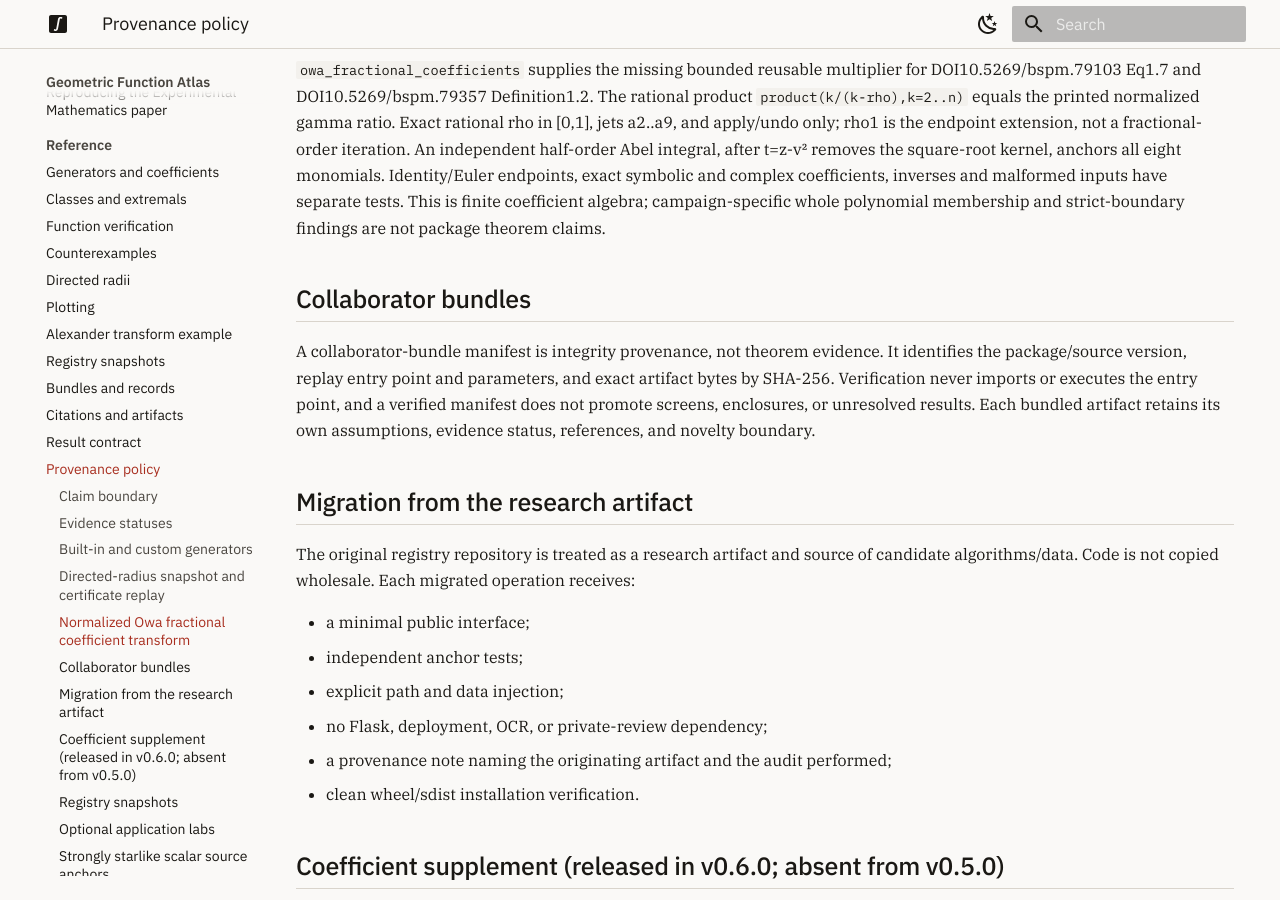
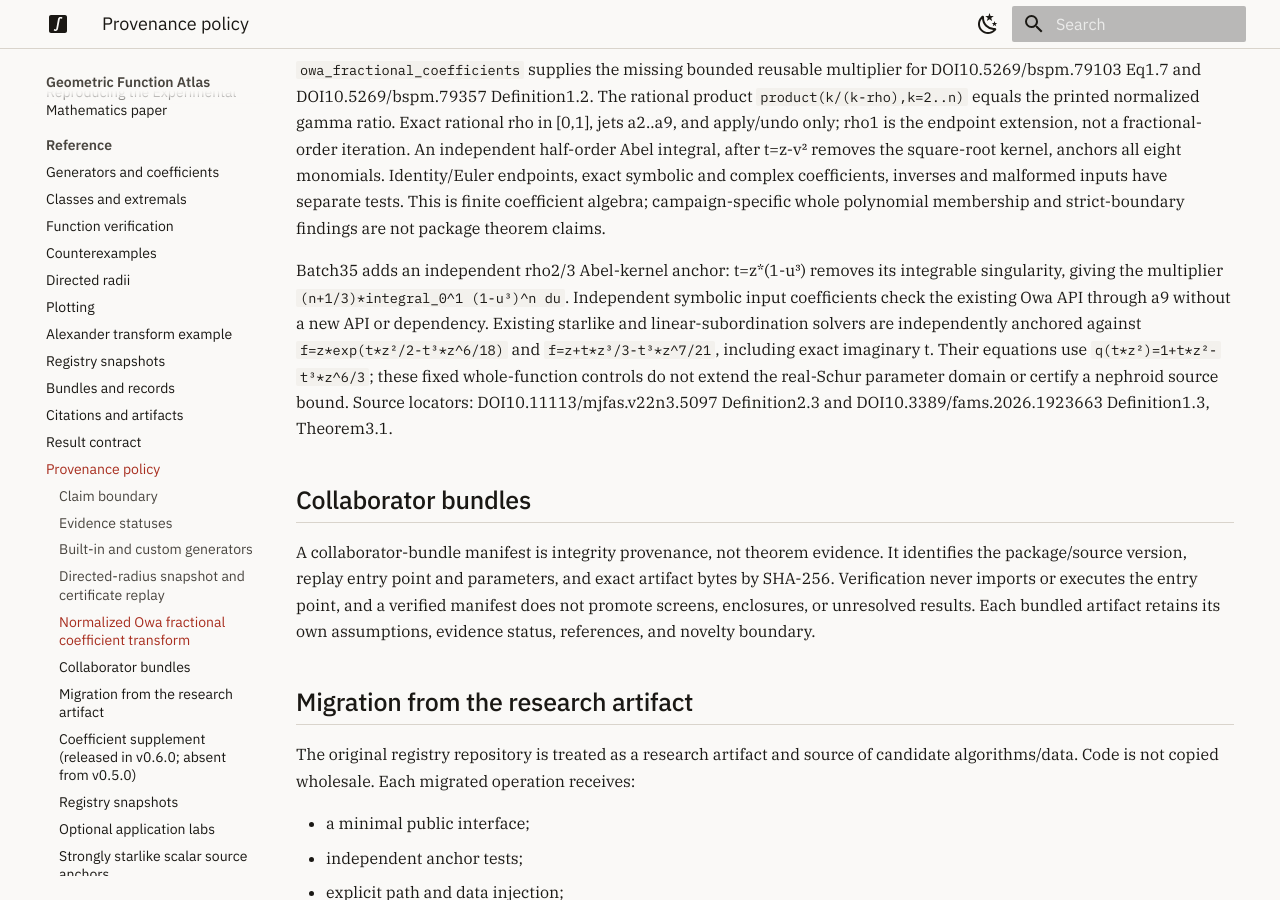
Before and after one commit to Prasanna28Devadiga/geometric-function-atlas, an MkDocs documentation site: the page built from docs/PROVENANCE.md, in a window 1280 px wide and 900 px high, scrolled down 4779 px. Built offline with MkDocs 1.6.1 and Material for MkDocs 9.7.7, drawn with Linux system fonts in a browser that asks for light colours.

Commit message:
test: independently anchor fractional Owa and nephroid jets

```diff
--- a/docs/PROVENANCE.md
+++ b/docs/PROVENANCE.md
@@ -258,6 +258,18 @@ and complex coefficients, inverses and malformed inputs have separate tests.
 This is finite coefficient algebra; campaign-specific whole polynomial
 membership and strict-boundary findings are not package theorem claims.
 
+Batch35 adds an independent rho2/3 Abel-kernel anchor: t=z*(1-u³) removes
+its integrable singularity, giving the multiplier
+`(n+1/3)*integral_0^1 (1-u³)^n du`. Independent symbolic input coefficients
+check the existing Owa API through a9 without a new API or dependency.
+Existing starlike and linear-subordination solvers are independently anchored
+against `f=z*exp(t*z²/2-t³*z^6/18)` and
+`f=z+t*z³/3-t³*z^7/21`, including exact imaginary t. Their equations use
+`q(t*z²)=1+t*z²-t³*z^6/3`; these fixed whole-function controls do not
+extend the real-Schur parameter domain or certify a nephroid source bound.
+Source locators: DOI10.11113/mjfas.v22n3.5097 Definition2.3 and
+DOI10.3389/fams.2026.1923663 Definition1.3, Theorem3.1.
+
 ## Collaborator bundles
 
 A collaborator-bundle manifest is integrity provenance, not theorem evidence.
```
Also changed, not shown: 1 other file.
